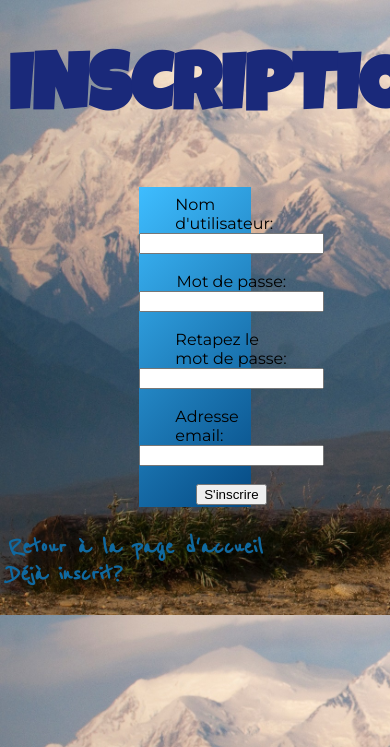
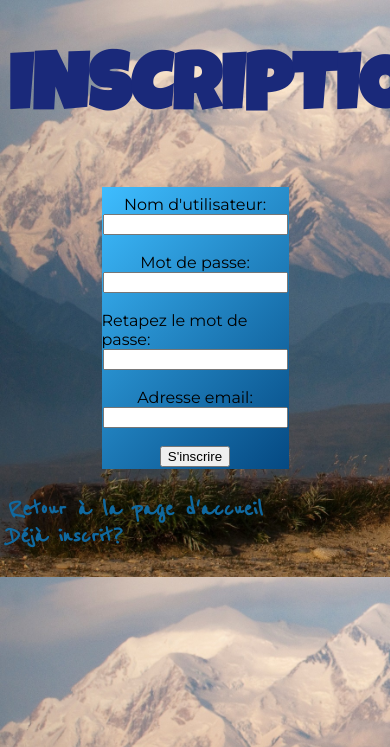
Before and after one commit to mentzelia/projet4, a PHP site: page /index.php?action=register in a window 390 px wide; the page is wider, and only the part inside the window is pictured. Shown: the top 747 px of that part. Run offline with PHP 8.4, Linux system fonts and the light colour scheme.

Commit message:
ajout media queries

```diff
--- a/public/css/style.css
+++ b/public/css/style.css
@@ -1,3 +1,7 @@
+/* css du frontend
+configuré pour mobile jusqu'à 480px
+adaptation tablette et écrans PC avec media Queries*/
+
 body
 {
     background-image: url("../img/hiking.jpg");
@@ -134,7 +138,7 @@ form
     display: flex;
     flex-flow: column wrap;
     background: linear-gradient(135deg, rgb(62, 189, 255), rgb(5, 73, 130));
-    width: 30%;
+    width: 50%;
     margin: 2% auto;
 
     padding-top: 2%;
@@ -159,3 +163,44 @@ label
 {
     font-family: 'Special Elite', cursive;
 }
+
+/* Media Queries responsive */
+@media screen and (min-width: 481px)
+{
+    form
+    {
+        width: 38%;
+    }
+
+}
+
+
+/* Pour tablette 481-800px */
+@media screen and (min-width: 801px)
+{
+    form
+    {
+        width: 28%;
+    }
+
+}
+
+/* Pour écran de 801-1024px */
+@media screen and (min-width: 1025px)
+{
+    form
+    {
+        width: 20%;
+    }
+
+}
+
+/* Pour écran PC à partir de 1601px */
+@media screen and (min-width: 1601px)
+{
+    form
+    {
+
+    }
+
+}
```
